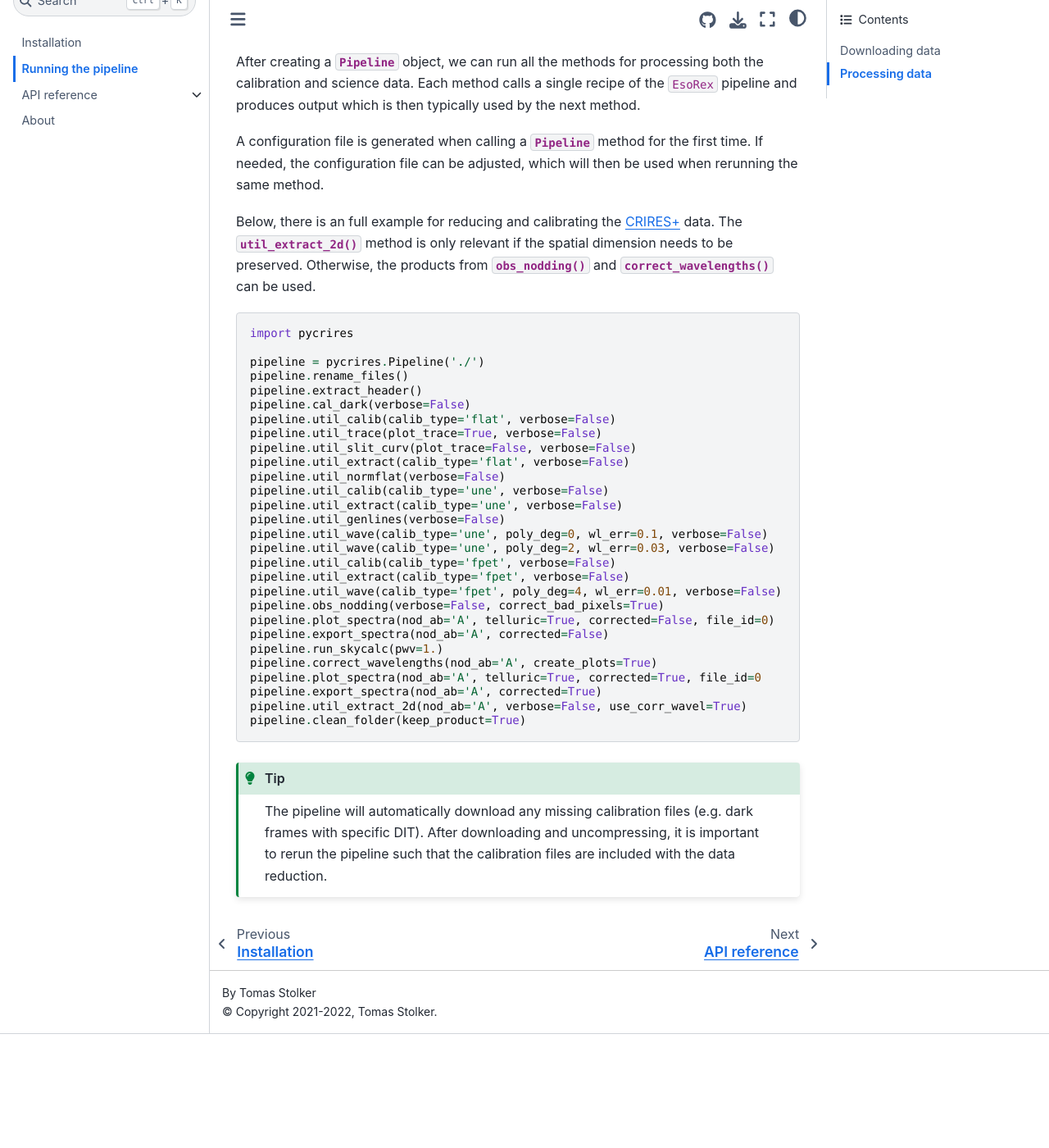
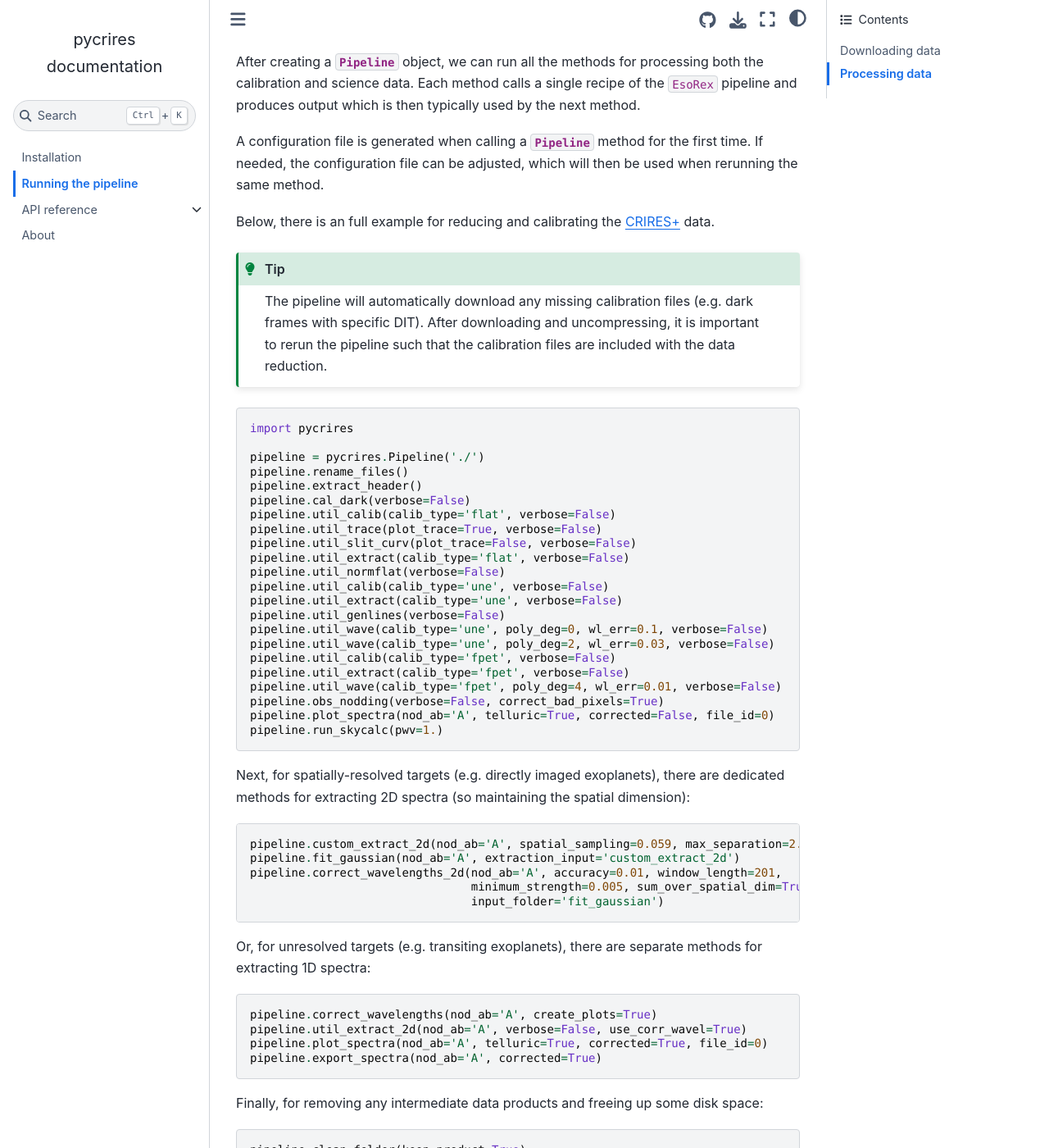
Before and after one commit to tomasstolker/pycrires, a Sphinx documentation site: the page built from docs/running.rst, in a window 1280 px wide and 1400 px high, scrolled down 1065 px. Shown: the whole window at 82% size. Built offline with Sphinx 7.4.7 and the Sphinx Book theme 1.1.4, drawn with Linux system fonts in a browser that asks for light colours; pages that are not in the unit, such as notebooks, are missing from menus; before the commit the page ends 2326 px from its top, so only the background shows below that.

Commit message:
Updated documentation and README

```diff
--- a/README.rst
+++ b/README.rst
@@ -39,6 +39,6 @@ Contributions are welcome so please consider `forking <https://help.github.com/e
 License
 -------
 
-Copyright 2021-2022 Tomas Stolker
+Copyright 2021-2022 Tomas Stolker & Rico Landman
 
 *pycrires* is distributed under the MIT License. See `LICENSE <https://github.com/tomasstolker/pycrires/blob/main/LICENSE>`_ for the terms and conditions.
--- a/docs/about.rst
+++ b/docs/about.rst
@@ -6,7 +6,7 @@ About
 Contact
 -------
 
-*pycrires* has been developed by Tomas Stolker (stolker@strw.leidenuniv.nl). Feel free to send an email for questions, comments, or suggestions.
+*pycrires* has been developed by Tomas Stolker (stolker@strw.leidenuniv.nl) and Rico Landman (rlandman@strw.leidenuniv.nl). Feel free to send an email for questions, comments, or suggestions.
 
 Contributing
 ------------
--- a/docs/running.rst
+++ b/docs/running.rst
@@ -28,7 +28,10 @@ After creating a :class:`~pycrires.pipeline.Pipeline` object, we can run all the
 
 A configuration file is generated when calling a :class:`~pycrires.pipeline.Pipeline` method for the first time. If needed, the configuration file can be adjusted, which will then be used when rerunning the same method.
 
-Below, there is an full example for reducing and calibrating the `CRIRES+ <https://www.eso.org/sci/facilities/paranal/instruments/crires.html>`_ data. The :meth:`~pycrires.pipeline.Pipeline.util_extract_2d` method is only relevant if the spatial dimension needs to be preserved. Otherwise, the products from :meth:`~pycrires.pipeline.Pipeline.obs_nodding` and :meth:`~pycrires.pipeline.Pipeline.correct_wavelengths` can be used.
+Below, there is an full example for reducing and calibrating the `CRIRES+ <https://www.eso.org/sci/facilities/paranal/instruments/crires.html>`_ data.
+
+.. tip::
+  The pipeline will automatically download any missing calibration files (e.g. dark frames with specific DIT). After downloading and uncompressing, it is important to rerun the pipeline such that the calibration files are included with the data reduction.
 
 .. code-block:: python
 
@@ -53,13 +56,29 @@ Below, there is an full example for reducing and calibrating the `CRIRES+ <https
   pipeline.util_wave(calib_type='fpet', poly_deg=4, wl_err=0.01, verbose=False)
   pipeline.obs_nodding(verbose=False, correct_bad_pixels=True)
   pipeline.plot_spectra(nod_ab='A', telluric=True, corrected=False, file_id=0)
-  pipeline.export_spectra(nod_ab='A', corrected=False)
   pipeline.run_skycalc(pwv=1.)
+
+Next, for spatially-resolved targets (e.g. directly imaged exoplanets), there are dedicated methods for extracting 2D spectra (so maintaining the spatial dimension):
+
+.. code-block:: python
+
+  pipeline.custom_extract_2d(nod_ab='A', spatial_sampling=0.059, max_separation=2.0)
+  pipeline.fit_gaussian(nod_ab='A', extraction_input='custom_extract_2d')
+  pipeline.correct_wavelengths_2d(nod_ab='A', accuracy=0.01, window_length=201,
+                                  minimum_strength=0.005, sum_over_spatial_dim=True,
+                                  input_folder='fit_gaussian')
+
+Or, for unresolved targets (e.g. transiting exoplanets), there are separate methods for extracting 1D spectra:
+
+.. code-block:: python
+
   pipeline.correct_wavelengths(nod_ab='A', create_plots=True)
-  pipeline.plot_spectra(nod_ab='A', telluric=True, corrected=True, file_id=0
+  pipeline.util_extract_2d(nod_ab='A', verbose=False, use_corr_wavel=True)
+  pipeline.plot_spectra(nod_ab='A', telluric=True, corrected=True, file_id=0)
   pipeline.export_spectra(nod_ab='A', corrected=True)
-  pipeline.util_extract_2d(nod_ab='A', verbose=False, use_corr_wavel=True)
+
+Finally, for removing any intermediate data products and freeing up some disk space:
+
+.. code-block:: python
+
   pipeline.clean_folder(keep_product=True)
-
-.. tip::
-  The pipeline will automatically download any missing calibration files (e.g. dark frames with specific DIT). After downloading and uncompressing, it is important to rerun the pipeline such that the calibration files are included with the data reduction.
```
